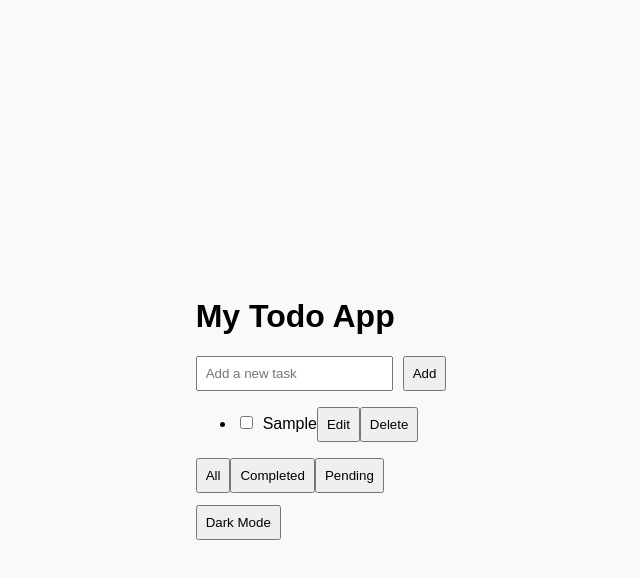
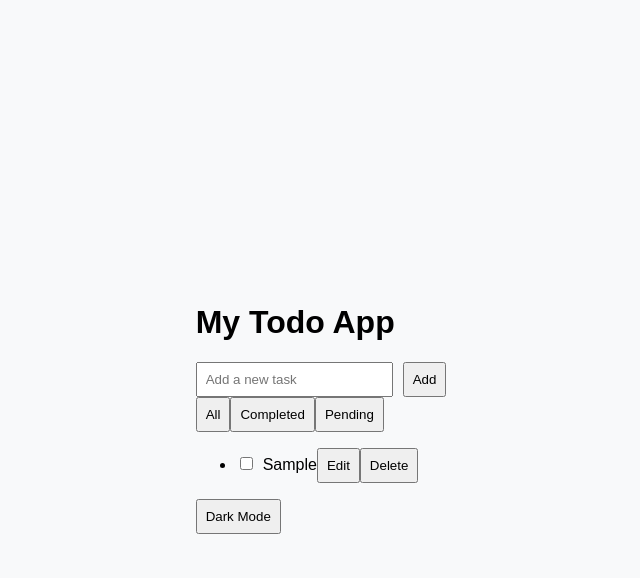
Before and after one commit to heartist98/todo-app, a React (Vite) app: page / in a window 1280 px wide. Both pictures are taken after typing "Sample" into the empty fields and a click on the button "Add". Shown: the top 578 px of the page, without its empty margins (319-959 px from the left). Built offline with nearby package versions, Linux system fonts and the light colour scheme.

Commit message:
Fixed Vite config syntax error

```diff
--- a/src/App.jsx
+++ b/src/App.jsx
@@ -1,12 +1,144 @@
-import TodoList from "./components/TodoList.jsx";
-import "./index.css";
+import { useState, useEffect } from 'react';
+import './index.css';
 
-function App() {
+
+const TodoList = () => {
+  const [tasks, setTasks] = useState([]);
+  const [newTask, setNewTask] = useState('');
+  const [editingId, setEditingId] = useState(null);
+  const [editedText, setEditedText] = useState('');
+  const [filter, setFilter] = useState('all');
+  const [darkMode, setDarkMode] = useState(() => {
+    return localStorage.getItem('darkMode') === 'true';
+  });
+
+  // ✅ Sync with localStorage and apply class directly on root element
+  useEffect(() => {
+    if (darkMode) {
+      document.documentElement.classList.add('dark-mode');
+    } else {
+      document.documentElement.classList.remove('dark-mode');
+    }
+    localStorage.setItem('darkMode', darkMode);
+  }, [darkMode]);
+
+  // ✅ Add Task
+  const addTask = () => {
+    if (newTask.trim()) {
+      setTasks([...tasks, { id: Date.now(), text: newTask, completed: false }]);
+      setNewTask('');
+    }
+  };
+
+  // ✅ Delete Task
+  const deleteTask = (id) => {
+    setTasks(tasks.filter((task) => task.id !== id));
+  };
+
+  // ✅ Edit Task
+  const startEditing = (id, text) => {
+    setEditingId(id);
+    setEditedText(text);
+  };
+
+  const saveEditedTask = (id) => {
+    setTasks(
+      tasks.map((task) =>
+        task.id === id ? { ...task, text: editedText } : task
+      )
+    );
+    setEditingId(null);
+    setEditedText('');
+  };
+
+  // ✅ Toggle Completion
+  const toggleCompletion = (id) => {
+    setTasks(
+      tasks.map((task) =>
+        task.id === id ? { ...task, completed: !task.completed } : task
+      )
+    );
+  };
+
+  // ✅ Filter Tasks
+  const filteredTasks = tasks.filter((task) => {
+    if (filter === 'completed') return task.completed;
+    if (filter === 'pending') return !task.completed;
+    return true;
+  });
+
   return (
-    <div>
-      <TodoList />
+    <div className="container">
+      <h1>My Todo App</h1>
+      <div className="add-task">
+        <input
+          type="text"
+          value={newTask}
+          onChange={(e) => setNewTask(e.target.value)}
+          placeholder="Add a new task"
+        />
+        <button onClick={addTask}>Add</button>
+      </div>
+
+      {/* ✅ Filter Buttons */}
+      <div className="filters">
+        <button
+          onClick={() => setFilter('all')}
+          className={filter === 'all' ? 'active' : ''}
+        >
+          All
+        </button>
+        <button
+          onClick={() => setFilter('completed')}
+          className={filter === 'completed' ? 'active' : ''}
+        >
+          Completed
+        </button>
+        <button
+          onClick={() => setFilter('pending')}
+          className={filter === 'pending' ? 'active' : ''}
+        >
+          Pending
+        </button>
+      </div>
+
+      {/* ✅ Task List */}
+      <ul>
+        {filteredTasks.map((task) => (
+          <li key={task.id} className={task.completed ? 'completed' : ''}>
+            {editingId === task.id ? (
+              <>
+                <input
+                  type="text"
+                  value={editedText}
+                  onChange={(e) => setEditedText(e.target.value)}
+                />
+                <button onClick={() => saveEditedTask(task.id)}>Save</button>
+              </>
+            ) : (
+              <>
+                <input
+                  type="checkbox"
+                  checked={task.completed}
+                  onChange={() => toggleCompletion(task.id)}
+                />
+                {task.text}
+                <button onClick={() => startEditing(task.id, task.text)}>Edit</button>
+                <button onClick={() => deleteTask(task.id)}>Delete</button>
+              </>
+            )}
+          </li>
+        ))}
+      </ul>
+
+      {/* ✅ Dark Mode Toggle */}
+      <div className="dark-mode-toggle">
+        <button onClick={() => setDarkMode(!darkMode)}>
+          {darkMode ? 'Light Mode' : 'Dark Mode'}
+        </button>
+      </div>
     </div>
   );
-}
+};
 
-export default App;
+export default TodoList;
```
